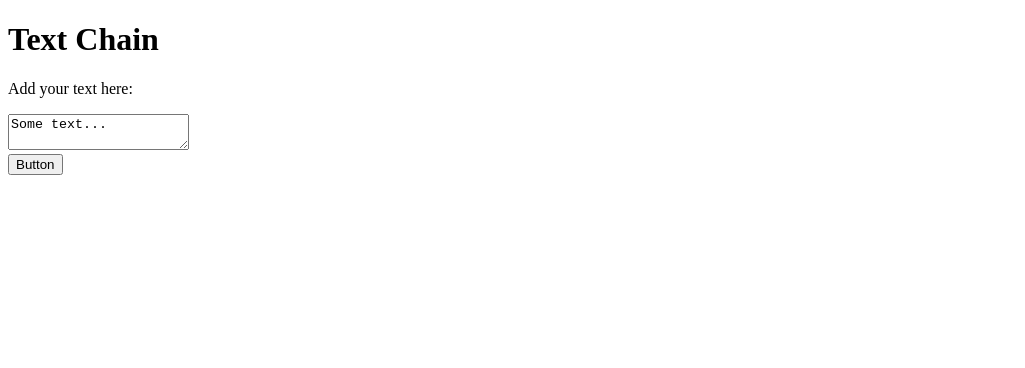
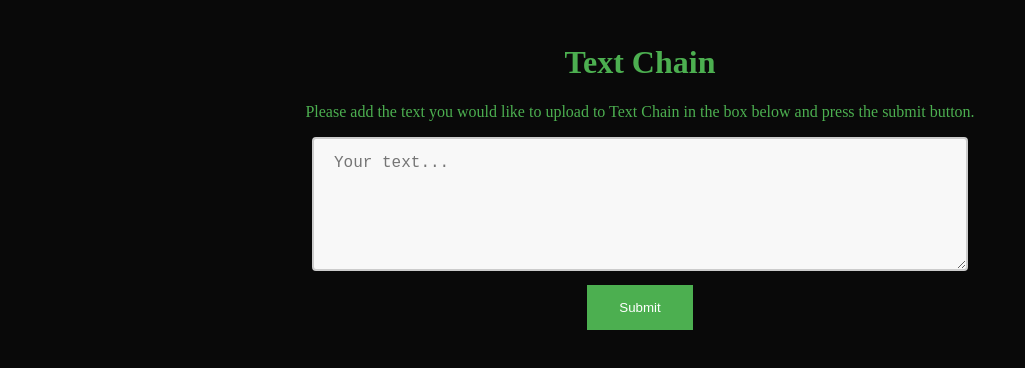
Before and after one commit to alexbyrnes/textchain, a plain HTML site: page ui/index.html in a window 1280 px wide. Shown: the whole page, without its empty margins (0-1025 px from the left). Drawn offline with Linux system fonts and the light colour scheme.

Commit message:
added simple css styling

```diff
--- /dev/null
+++ b/ui/Jchain.css
@@ -0,0 +1,34 @@
+h1 {
+	text-align: center;
+	color: #4CAF50;
+}
+
+div {
+	padding: 15px 20px;
+	text-align: center;
+	color: #4CAF50;
+}
+
+body {
+	background-color: #090909;
+}
+textarea {
+  width: 50%;
+  height: 100px;
+  padding: 15px 20px;
+  border: 2px solid #ccc;
+  border-radius: 4px;
+  background-color: #f8f8f8;
+  font-size: 16px;
+  resize: auto;
+}
+
+button {
+  background-color: #4CAF50;
+  border: none;
+  color: white;
+  padding: 15px 32px;
+  text-decoration: none;
+  margin: 10px 2px;
+  cursor: pointer;
+}
--- a/ui/index.html
+++ b/ui/index.html
@@ -2,14 +2,18 @@
 <html lang="en">
 
 <head>
+	<link rel="stylesheet" href="Jchain.css">
 </head>
 <body>
+	<div>
 <h1>Text Chain</h1>
-<p>Add your text here: </p>
+
+<p>Please add the text you would like to upload to Text Chain in the box below and press the submit button.</p>
 <form >
-  <textarea id='text'>Some text...</textarea>
+  <textarea id='text' placeholder="Your text..." ></textarea>
 </form>
-<button id="change" onclick="message('http://localhost:8000/add')">Button</button>
+<button id="change" onclick="message('http://localhost:8000/add')">Submit</button>
+</div>
 </body>
 <script src="Jchain.js"></script>
 </html>
```
